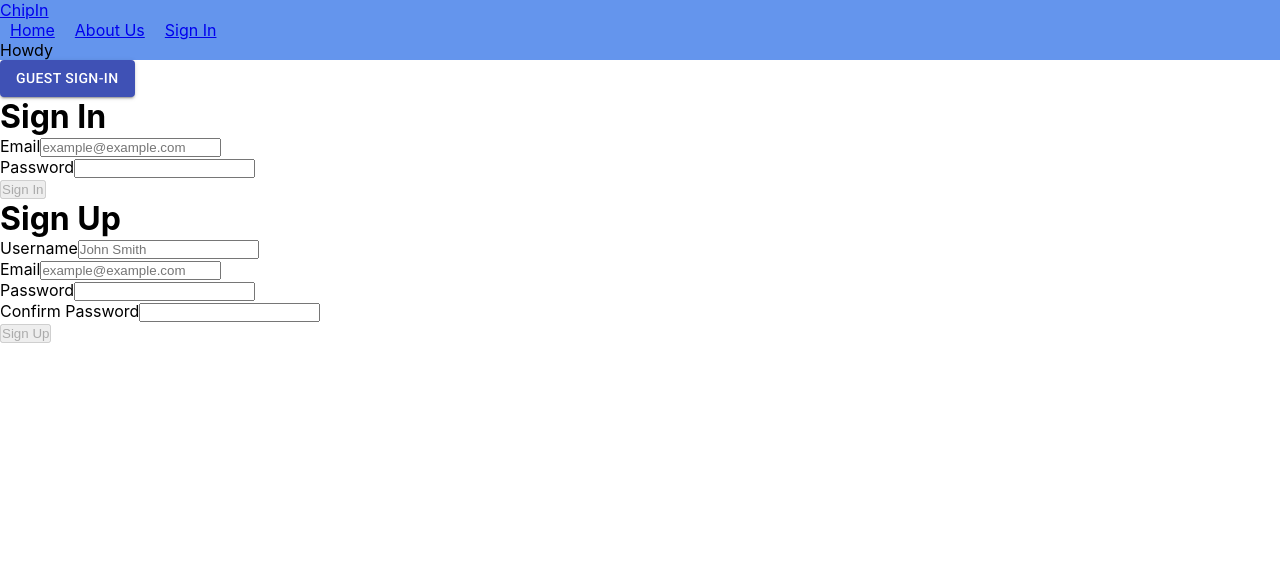
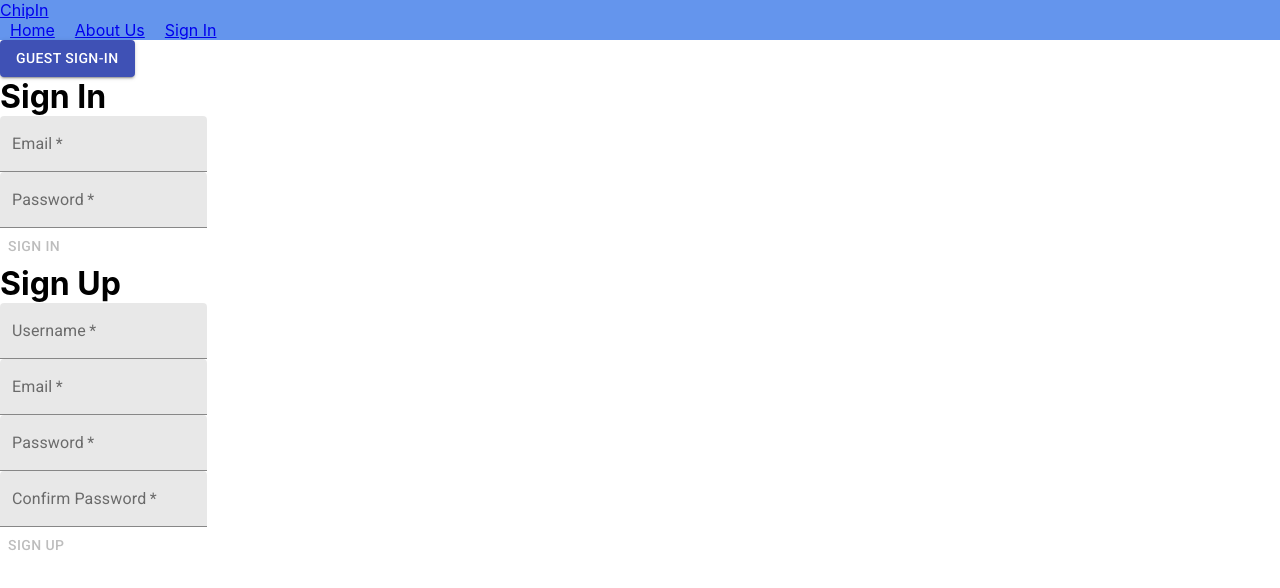
Before and after one commit to samkphillips/ChipIn, a React (Create React App) app in the folder client/: page /signin in a window 1280 px wide. Shown: the top 588 px of the page. Built offline with nearby package versions, Linux system fonts and the light colour scheme.

Commit message:
Styling and cleaning a bit

```diff
--- a/client/src/App.tsx
+++ b/client/src/App.tsx
@@ -64,10 +64,7 @@ function App() {
         </div>
       ) : (
         <div>
-          <header>
-            <Nav authenticated={authenticated} user={user} handleLogOut={handleLogOut} />
-            <p>Howdy</p>
-          </header>
+          <Nav authenticated={authenticated} user={user} handleLogOut={handleLogOut} />
 
           <main>
             <Routes>
@@ -77,7 +74,7 @@ function App() {
               />
               <Route
                 path="/project/:project_id"
-                element={<Project />}
+                element={<Project user={user} />}
               />
               <Route
                 path="/editproject/:project_id"
--- a/client/src/components/Nav.tsx
+++ b/client/src/components/Nav.tsx
@@ -9,8 +9,9 @@ export default function Nav( { authenticated, user, handleLogOut }: any ) {
       <nav>
         <h3>Welcome {user.email}!</h3>
         <NavLink to="/" className="navlinks">Home</NavLink>
-        <NavLink to="/aboutus" className="navlinks about-nav">About Us</NavLink>
+        <NavLink to="/aboutus" className="navlinks">About Us</NavLink>
         <h3>|</h3>
+        <NavLink to="/myaccount" className="navlinks">My Account</NavLink>
         <NavLink onClick={handleLogOut} to="/" className="navlinks">
           Sign Out
         </NavLink>
--- a/client/src/pages/Project.tsx
+++ b/client/src/pages/Project.tsx
@@ -1,10 +1,12 @@
 import React, { useState, useEffect } from 'react'
 import axios from 'axios'
 import { BASE_URL } from '../globals'
-import { useParams } from 'react-router'
+import { useParams, useNavigate } from 'react-router'
 import '../styles/App.css'
+import { Button } from '@material-ui/core'
 
 const iStateInfo = {
+  id: 0,
   name: '',
   startDate: '',
   endDate: '',
@@ -17,18 +19,26 @@ const iStateInfo = {
   updatedAt: ''
 }
 
-function Project() {
+function Project( { user }: any ) {
   const [projectInfo, setProjectInfo] = useState(iStateInfo)
+  const [isOwner,setIsOwner] = useState(false)
   let params = useParams()
+  let navigate = useNavigate()
 
   const getInfo = async () => {
     const res = await axios.get(`${BASE_URL}/project/search/id/${params.project_id}`)
     setProjectInfo(res.data)
+    setIsOwner( Number(user.id) === projectInfo.userId)
   }
 
-  const parseCampaignMarkdown = () => {
+  const parseMarkdown = (mark: string) => {
     //do some fancy parsing here
-    // setProjectInfo({...projectInfo, campaign: parsedCampaign})
+    // setProjectInfo({...projectInfo, campaign: parsedCampaign}) ???
+    return mark
+  }
+
+  const moveToEdit = () => {
+    navigate(`/editproject/${projectInfo.id}`)
   }
 
   useEffect(() => {
@@ -36,12 +46,17 @@ function Project() {
     // parseCampaignMarkdown()
   }, [])
 
+  useEffect(() => {
+    setIsOwner( Number(user.id) === projectInfo.userId )
+  }, [projectInfo])
+
   return (
     <div>
       Project detail page.
       This is project ID : {params.project_id}
       <p>{projectInfo.name}</p>
-      <p>{projectInfo.campaign}</p>
+      <p>{parseMarkdown(projectInfo.campaign)}</p>
+      {isOwner && ( <Button color="primary" variant="contained" onClick={moveToEdit}>Edit</Button> )}
     </div>
   )
 }
--- a/client/src/pages/SignIn.tsx
+++ b/client/src/pages/SignIn.tsx
@@ -1,7 +1,7 @@
 import React, { useState } from 'react'
 import { useNavigate } from 'react-router'
 import { SignInUser, RegisterUser } from '../services/Auth'
-import { Button } from '@material-ui/core'
+import { Button, TextField } from '@material-ui/core'
 
 const iStateSignIn = {
   email: '',
@@ -79,31 +79,34 @@ export default function SignIn(props: any) {
         <h1>Sign In</h1>
         <form onSubmit={signInHandleSubmit}>
           <div>
-            <label htmlFor="email">Email</label>
-            <input
+            <TextField
               onChange={signInHandleChange}
               name="email"
+              label="Email"
               type="email"
               placeholder="example@example.com"
               value={signInFormValues.email}
               required
+              variant="filled"
             />
           </div>
           <div>
-            <label htmlFor="password">Password</label>
-            <input
+            <TextField
               onChange={signInHandleChange}
               type="password"
               name="password"
+              label="Password"
               value={signInFormValues.password}
               required
+              variant="filled"
             />
           </div>
-          <button
+          <Button
+            type='submit'
             disabled={!signInFormValues.email || !signInFormValues.password}
           >
             Sign In
-          </button>
+          </Button>
         </form>
       </div>
 
@@ -111,49 +114,54 @@ export default function SignIn(props: any) {
         <h1>Sign Up</h1>
         <form onSubmit={registerHandleSubmit}>
           <div>
-            <label htmlFor="username">Username</label>
-            <input
+            <TextField
               onChange={registerHandleChange}
               name="username"
               type="text"
-              placeholder="John Smith"
+              placeholder="JohnSmith"
+              label="Username"
               value={registerFormValues.username}
               required
+              variant="filled"
             />
           </div>
           <div>
-            <label htmlFor="email">Email</label>
-            <input
+            <TextField
               onChange={registerHandleChange}
               name="email"
               type="email"
+              label="Email"
               placeholder="example@example.com"
               value={registerFormValues.email}
               required
+              variant="filled"
             />
           </div>
 
           <div>
-            <label htmlFor="password">Password</label>
-            <input
+            <TextField
               onChange={registerHandleChange}
               type="password"
               name="password"
+              label="Password"
               value={registerFormValues.password}
               required
+              variant="filled"
             />
           </div>
           <div>
-            <label htmlFor="confirmPassword">Confirm Password</label>
-            <input
+            <TextField
               onChange={registerHandleChange}
               type="password"
               name="confirmPassword"
+              label="Confirm Password"
               value={registerFormValues.confirmPassword}
               required
+              variant="filled"
             />
           </div>
-          <button
+          <Button
+            type='submit'
             disabled={
               !registerFormValues.username ||
               !registerFormValues.email ||
@@ -162,7 +170,7 @@ export default function SignIn(props: any) {
             }
           >
             Sign Up
-          </button>
+          </Button>
         </form>
       </div>
     </div>
```
